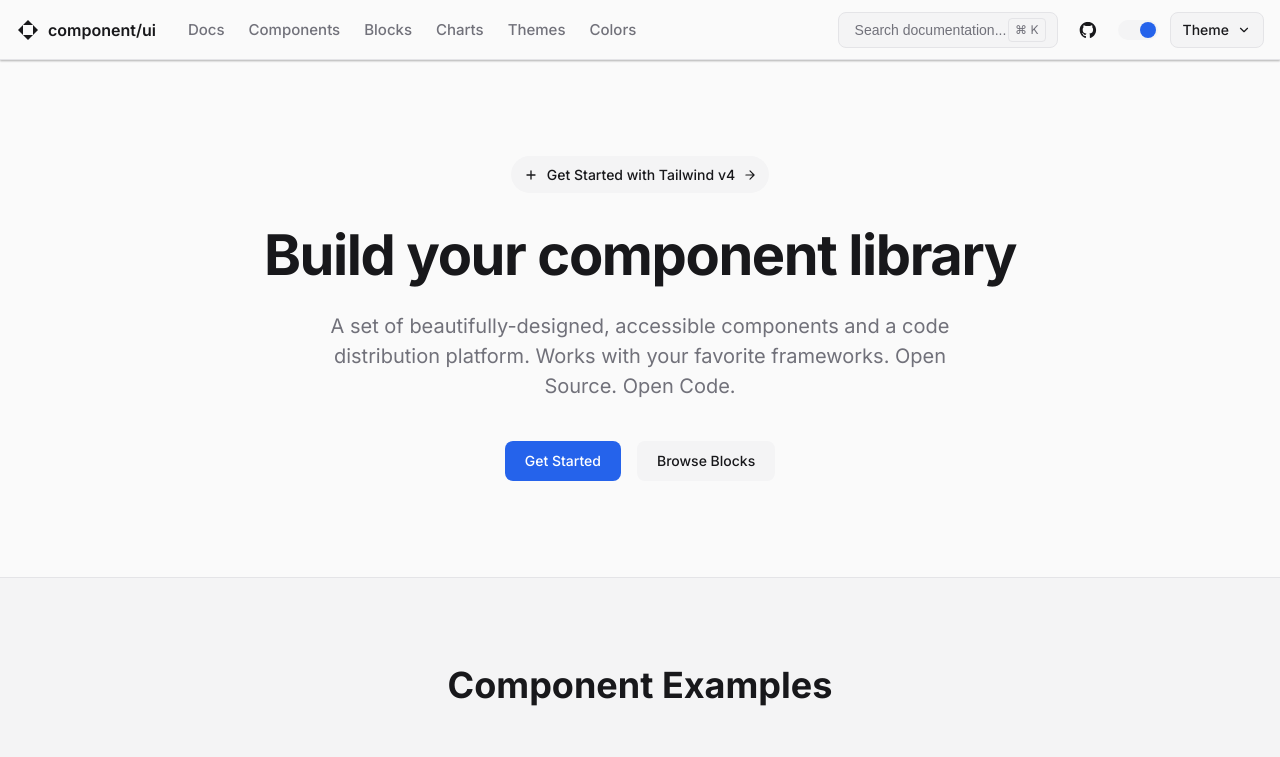
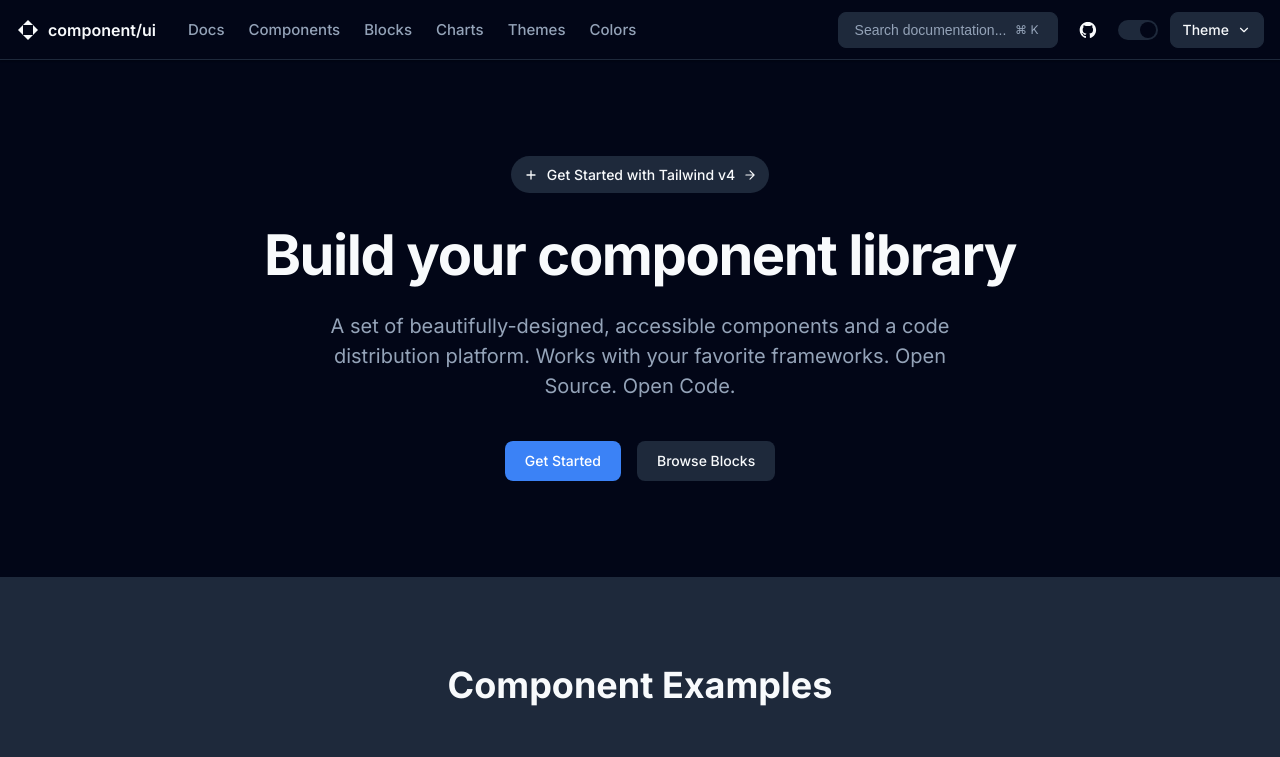
Before and after one commit to Avinash-yadav103/MiniProjects, a plain HTML site: page index.html in a window 1280 px wide. Both pictures are taken after a click on the element 1137 px from the left and 29 px from the top of the page. Shown: the top 757 px of the page. Drawn offline with Linux system fonts and the light colour scheme.

Commit message:
dark mode fix

```diff
--- a/index.html
+++ b/index.html
@@ -248,7 +248,7 @@
       const savedBaseTheme = localStorage.getItem('baseTheme') || 'zinc';
       const savedAccentTheme = localStorage.getItem('accentTheme') || 'blue';
 
-      // Apply saved theme
+      // Apply saved theme (dark/light)
       html.setAttribute('data-theme', savedTheme);
       if (savedTheme === 'dark') {
         themeToggle.setAttribute('data-active', 'dark');
@@ -293,8 +293,13 @@
       const currentTheme = html.getAttribute('data-theme');
       const newTheme = currentTheme === 'light' ? 'dark' : 'light';
 
+      // Update data-theme attribute
       html.setAttribute('data-theme', newTheme);
+
+      // Update toggle button state
       themeToggle.setAttribute('data-active', newTheme === 'dark' ? 'dark' : '');
+
+      // Save the preference
       localStorage.setItem('theme', newTheme);
     });
 
@@ -314,13 +319,20 @@
     // Apply theme when option is clicked
     themeOptions.forEach(option => {
       option.addEventListener('click', () => {
-        const baseTheme = option.dataset.theme || localStorage.getItem('baseTheme') || 'zinc';
-        const accentTheme = option.dataset.accent || localStorage.getItem('accentTheme') || 'blue';
+        // Get current theme mode
+        const currentMode = html.getAttribute('data-theme');
 
+        // Get base and accent themes
+        let baseTheme = localStorage.getItem('baseTheme') || 'zinc';
+        let accentTheme = localStorage.getItem('accentTheme') || 'blue';
+
+        // Update based on what was clicked
         if (option.dataset.theme) {
+          baseTheme = option.dataset.theme;
           localStorage.setItem('baseTheme', baseTheme);
         }
         if (option.dataset.accent) {
+          accentTheme = option.dataset.accent;
           localStorage.setItem('accentTheme', accentTheme);
         }
 
--- a/style.css
+++ b/style.css
@@ -758,3 +758,119 @@ h2 {
     padding: 1.5rem;
   }
 }
+
+/* Dark mode overrides */
+[data-theme="dark"] .theme-toggle {
+  background-color: var(--muted);
+}
+
+[data-theme="dark"] .theme-toggle::after {
+  background-color: var(--background);
+}
+
+[data-theme="dark"] .theme-selector-button {
+  background-color: var(--secondary);
+  color: var(--foreground);
+  border-color: var(--border);
+}
+
+/* Ensure dark theme always has priority */
+[data-theme="dark"] {
+  --background: #020617;
+  --foreground: #f8fafc;
+
+  --muted: #1e293b;
+  --muted-foreground: #94a3b8;
+
+  --popover: #020617;
+  --popover-foreground: #f8fafc;
+
+  --card: #020617;
+  --card-foreground: #f8fafc;
+
+  --border: #1e293b;
+  --input: #1e293b;
+
+  --secondary: #1e293b;
+  --secondary-foreground: #f8fafc;
+
+  --accent: #1e293b;
+  --accent-foreground: #f8fafc;
+
+  --destructive: #7f1d1d;
+  --destructive-foreground: #f8fafc;
+
+  --ring: #94a3b8;
+
+  --shadow: 0 1px 2px 0 rgb(0 0 0 / 0.3);
+  --shadow-md: 0 4px 6px -1px rgb(0 0 0 / 0.2), 0 2px 4px -2px rgb(0 0 0 / 0.2);
+}
+
+/* Dark variants of theme colors */
+[data-theme="dark"].theme-zinc {
+  --primary: #a1a1aa;
+  --primary-foreground: #18181b;
+}
+
+[data-theme="dark"].theme-slate {
+  --primary: #94a3b8;
+  --primary-foreground: #0f172a;
+}
+
+[data-theme="dark"].theme-stone {
+  --primary: #a8a29e;
+  --primary-foreground: #1c1917;
+}
+
+[data-theme="dark"].theme-gray {
+  --primary: #9ca3af;
+  --primary-foreground: #111827;
+}
+
+[data-theme="dark"].theme-neutral {
+  --primary: #a3a3a3;
+  --primary-foreground: #171717;
+}
+
+/* Dark mode accent overrides */
+[data-theme="dark"].accent-blue {
+  --primary: #3b82f6;
+  --primary-foreground: #ffffff;
+  --ring: #3b82f6;
+}
+
+[data-theme="dark"].accent-violet {
+  --primary: #a78bfa;
+  --primary-foreground: #ffffff;
+  --ring: #a78bfa;
+}
+
+[data-theme="dark"].accent-green {
+  --primary: #34d399;
+  --primary-foreground: #ffffff;
+  --ring: #34d399;
+}
+
+[data-theme="dark"].accent-yellow {
+  --primary: #fbbf24;
+  --primary-foreground: #ffffff;
+  --ring: #fbbf24;
+}
+
+[data-theme="dark"].accent-orange {
+  --primary: #fb923c;
+  --primary-foreground: #ffffff;
+  --ring: #fb923c;
+}
+
+[data-theme="dark"].accent-red {
+  --primary: #f87171;
+  --primary-foreground: #ffffff;
+  --ring: #f87171;
+}
+
+[data-theme="dark"].accent-pink {
+  --primary: #f472b6;
+  --primary-foreground: #ffffff;
+  --ring: #f472b6;
+}
```
